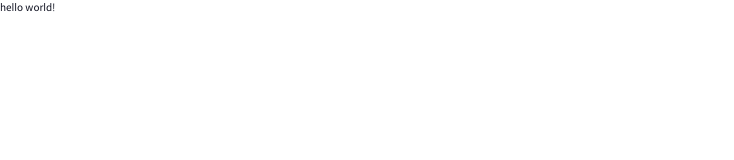
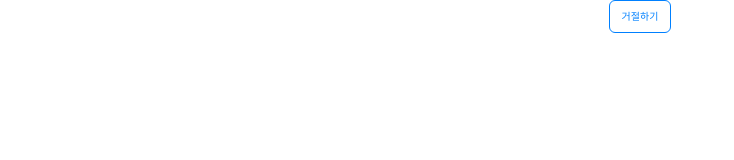
Before and after one commit to codeit-team9/give-more, a Next.js app: page / in a window 1280 px wide. Shown: the top 160 px of the page, without its empty margins (0-734 px from the left). Built offline with nearby package versions, Linux system fonts and the light colour scheme.

Commit message:
fix: state 조건 구조 변경

```diff
--- a/src/components/@common/StateButton/StateButton.tsx
+++ b/src/components/@common/StateButton/StateButton.tsx
@@ -5,8 +5,12 @@ interface Props {
 }
 
 function StateButton({ type }: Props) {
+	const isAcceptType = type === 'accept';
+	const buttonClassName = isAcceptType ? styles.accept : styles.reject;
+	const buttonText = isAcceptType ? '승인하기' : '거절하기';
+
 	return <div className={styles.wrapper}>
-		{type === 'accept' ? <div className={styles.accept}>거절하기</div> : <div className={styles.reject}>승인하기</div>}
+		<div className={buttonClassName}>{buttonText}</div>
 	</div>;
 }
 
--- /dev/null
+++ b/src/components/@common/UserTypeButton/UserTypeButton.tsx
@@ -0,0 +1,5 @@
+function UserTypeButton() {
+
+}
+
+export default UserTypeButton;
--- a/src/pages/index.tsx
+++ b/src/pages/index.tsx
@@ -1,5 +1,7 @@
+import StateButton from "@/components/@common/StateButton/StateButton";
+
 function Home() {
-  return <>hello world!</>;
+  return <StateButton type="reject" />;
 }
 
 export default Home;
```
Also changed, not shown: src/components/@common/UserTypeButton/UserTypeButton.module.css (added).
